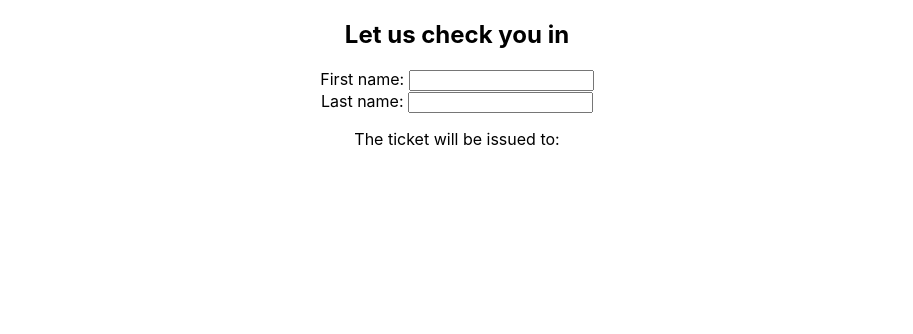
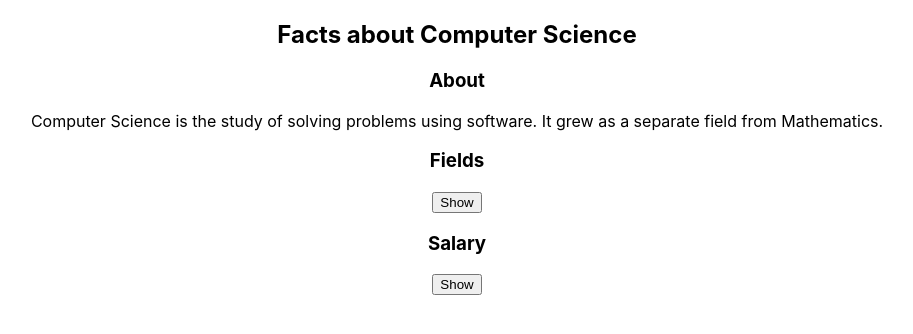
Before and after one commit to AbigaelKirwa/AssignmentProgrammingHomeWork, a React (Create React App) app in the folder homework2-reactdocumentation/: page / in a window 1280 px wide. Shown: the top 334 px of the page, without its empty margins (183-1096 px from the left). Built offline with nearby package versions, Linux system fonts and the light colour scheme.

Commit message:
feat(managing state):sharing state between components

```diff
--- a/homework2-reactdocumentation/src/App.js
+++ b/homework2-reactdocumentation/src/App.js
@@ -2,6 +2,7 @@ import './App.css';
 import ChoosingStateStructure from './components/ChoosingStateStructure';
 import QuickStart from './components/QuickStart';
 import ReactingToInput from './components/ReactingToInput';
+import SharingState from './components/SharingState';
 
 function App() {
 
@@ -9,7 +10,8 @@ function App() {
     <div className="App">
       {/* <QuickStart/> */}
       {/* <ReactingToInput/> */}
-    <ChoosingStateStructure/>
+      {/* <ChoosingStateStructure/> */}
+      <SharingState/>
     </div>
   );
 }
--- /dev/null
+++ b/homework2-reactdocumentation/src/components/SharingState.jsx
@@ -0,0 +1,46 @@
+import { useState } from 'react';
+
+export default function SharingState() {
+  const [activeIndex, setActiveIndex] = useState(0);
+  return (
+    <>
+      <h2>Facts about Computer Science</h2>
+      <Panel
+        title="About"
+        isActive={activeIndex === 0}
+        onShow={() => setActiveIndex(0)}
+      >
+        Computer Science is the study of solving problems using software. It grew as a separate field from Mathematics.
+      </Panel>
+      <Panel
+        title="Fields"
+        isActive={activeIndex === 1}
+        onShow={() => setActiveIndex(1)}
+      >
+        Computer Science has grown to have numerous fields, mainly, software development, machine learning, and networking.
+      </Panel>
+      <Panel
+        title="Salary"
+        isActive={activeIndex === 2}
+        onShow={()=>setActiveIndex(2)}
+      >
+        The average salary ranges between $70,0000 and $150,000 for a beginner depending on the field.
+      </Panel>
+    </>
+  );
+}
+
+function Panel({title, children, isActive, onShow}) {
+  return (
+    <section className="panel">
+      <h3>{title}</h3>
+      {isActive ? (
+        <p>{children}</p>
+      ) : (
+        <button onClick={onShow}>
+          Show
+        </button>
+      )}
+    </section>
+  );
+}
```
